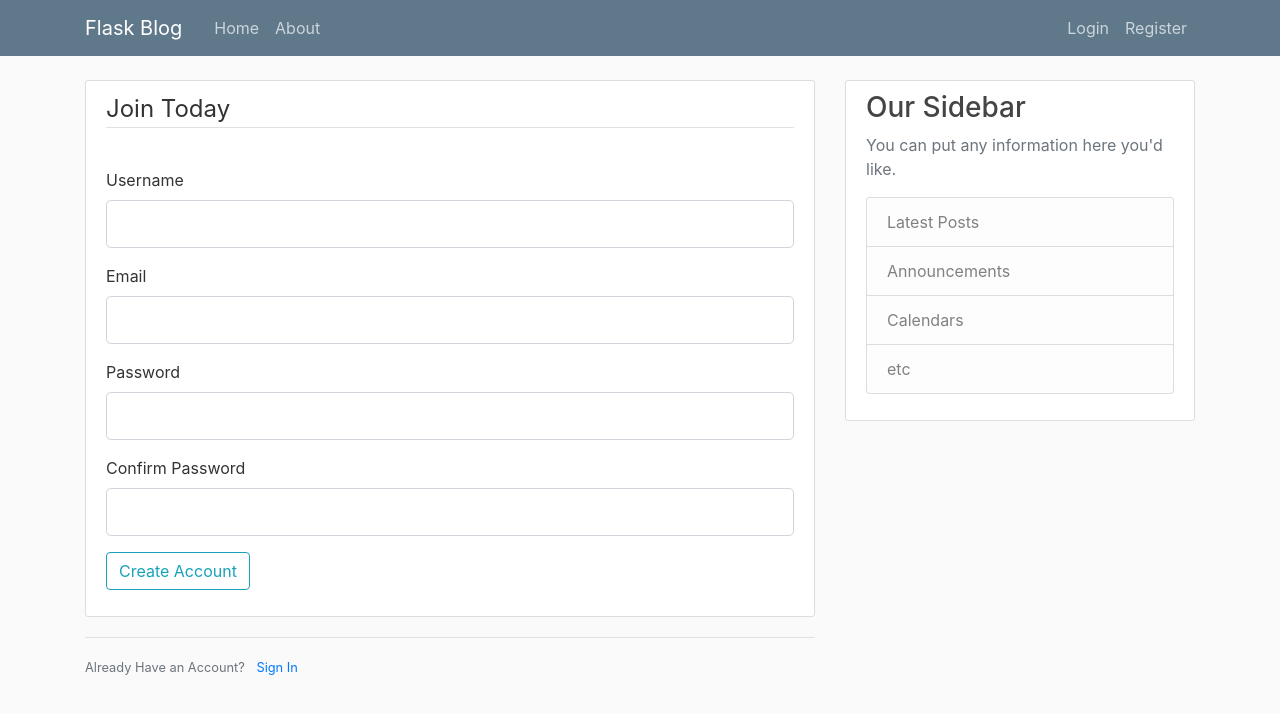
After one commit to kushthaker/doxa, a Flask app: page /register in a window 1280 px wide. The commit adds this page. Shown: the top 714 px of the page. Run offline with Flask 2, Linux system fonts and the light colour scheme; some libraries are stand-ins or nearby versions.

Commit message:
add forms for register/login with flask_wtf

```diff
--- a/application.py
+++ b/application.py
@@ -1,7 +1,10 @@
-from flask import Flask, render_template, url_for
+from flask import Flask, render_template, url_for, flash, redirect
+from forms import RegistrationForm, LoginForm
 
 application = Flask(__name__)
 app = application
+app.config['SECRET_KEY'] = '7a273729d601733097ead8f655a410eb'
+
 
 posts = [
 	{
@@ -25,14 +28,32 @@ posts = [
 ]
 
 @app.route("/")
-@app.route("/cheese")
-@app.route("/fromage")
-def hello():
+def home():
     return render_template('home.html', posts=posts)
 
 @app.route("/about")
 def about():
-	return render_template('about.html', title="about")
+	return render_template('about.html', title="About")
+
+
+@app.route("/register", methods=['GET','POST'])
+def register():
+	form = RegistrationForm()
+	if form.validate_on_submit():
+		flash(f'Account created for {form.username.data}!', 'success')
+		return redirect(url_for('home'))
+	return render_template('register.html', title='Register', form=form)
+
+@app.route("/login", methods=['GET','POST'])
+def login():
+	form = LoginForm()
+	if form.email.data == 'abc@eee.com' and form.password.data == 'password':
+		flash(f'Login successful for {form.email.data}', 'success')
+		return redirect(url_for('home'))
+	else:
+		flash(f'Login unsuccessful. Please check user and pass', 'danger')
+	return render_template('login.html', title='Login', form=form)
+
 
 if __name__ == "__main__":
     app.debug = True
--- /dev/null
+++ b/forms.py
@@ -0,0 +1,16 @@
+from flask_wtf import FlaskForm
+from wtforms import StringField, PasswordField, SubmitField, BooleanField
+from wtforms.validators import DataRequired, Length, Email, EqualTo
+
+class RegistrationForm(FlaskForm):
+	username = StringField('Username', validators=[DataRequired(), Length(min=2,max=20)])
+	email = StringField('Email', validators=[DataRequired(), Email()])
+	password = PasswordField('Password', validators=[DataRequired()])
+	confirm_password = PasswordField('Confirm Password', validators=[DataRequired(), EqualTo('password')])
+	submit = SubmitField('Create Account')
+
+class LoginForm(FlaskForm):
+	email = StringField('Email', validators=[DataRequired(), Email()])
+	password = PasswordField('Password', validators=[DataRequired()])
+	remember = BooleanField('Remember Me')
+	submit = SubmitField('Login')
--- a/templates/home.html
+++ b/templates/home.html
@@ -1,6 +1,6 @@
 {% extends "layout.html" %}
 {% block content %}
-<h3><i>The</i> Callum Mitchell, Master of Legalese.</h3>
+<h3>Callum Mitchell, Master of Legalese.</h3>
 {% for post in posts %}
 <article class="media content-section">
 	<div class="media-body">
--- a/templates/layout.html
+++ b/templates/layout.html
@@ -21,13 +21,13 @@
 				</button>
 				<div class="collapse navbar-collapse" id="navbarToggle">
 					<div class="navbar-nav mr-auto">
-						<a class="nav-item nav-link" href="/">Home</a>
-						<a class="nav-item nav-link" href="/about">About</a>
+						<a class="nav-item nav-link" href="{{url_for('home')}}">Home</a>
+						<a class="nav-item nav-link" href="{{url_for('about')}}">About</a>
 					</div>
 					<!-- Navbar Right Side -->
 					<div class="navbar-nav">
-						<a class="nav-item nav-link" href="/login">Login</a>
-						<a class="nav-item nav-link" href="/register">Register</a>
+						<a class="nav-item nav-link" href="{{url_for('login')}}">Login</a>
+						<a class="nav-item nav-link" href="{{url_for('register')}}">Register</a>
 					</div>
 				</div>
 			</div>
@@ -37,6 +37,15 @@
 	<main role="main" class="container">
 		<div class="row">
 			<div class="col-md-8">
+				{% with messages = get_flashed_messages(with_categories=true) %}
+					{% if messages %}
+						{% for category, message in messages %}
+							<div class="alert alert-{{category}}">
+								{{message}}
+							</div>
+						{% endfor %}
+					{% endif %}
+				{% endwith %}
 				{% block content %}{% endblock %}
 			</div>
 			<div class="col-md-4">
--- /dev/null
+++ b/templates/register.html
@@ -0,0 +1,71 @@
+{% extends "layout.html" %}
+{% block content %}
+	<div class="content-section">
+		<form method="POST" action="">
+			{{ form.hidden_tag() }}
+			<fieldset class="form-group">
+				<legend class="border-bottom mb-4">Join Today</legend>
+			</fieldset>
+			<div class=form-group>
+				{{form.username.label(class="form-control-label")}}
+				{% if form.username.errors %}
+					{{form.username(class="form-control form-control-lg is-invalid")}}
+					<div class="invalid-feedback">
+						{% for error in form.username.errors  %}
+							<span>{{error}}</span>
+						{% endfor %}
+					</div>
+				{% else %}
+					{{form.username(class="form-control form-control-lg")}}
+				{% endif %}
+			</div>
+			<div class=form-group>
+				{{form.email.label(class="form-control-label")}}
+				{% if form.email.errors %}
+					{{form.email(class="form-control form-control-lg is-invalid")}}
+					<div class="invalid-feedback">
+						{% for error in form.email.errors  %}
+							<span>{{error}}</span>
+						{% endfor %}
+					</div>
+				{% else %}
+					{{form.email(class="form-control form-control-lg")}}
+				{% endif %}
+			</div>
+			<div class=form-group>
+				{{form.password.label(class="form-control-label")}}
+				{% if form.password.errors %}
+					{{form.password(class="form-control form-control-lg is-invalid")}}
+					<div class="invalid-feedback">
+						{% for error in form.password.errors  %}
+							<span>{{error}}</span>
+						{% endfor %}
+					</div>
+				{% else %}
+					{{form.password(class="form-control form-control-lg")}}
+				{% endif %}
+			</div>
+			<div class=form-group>
+				{{form.confirm_password.label(class="form-control-label")}}
+				{% if form.confirm_password.errors %}
+					{{form.confirm_password(class="form-control form-control-lg is-invalid")}}
+					<div class="invalid-feedback">
+						{% for error in form.confirm_password.errors  %}
+							<span>{{error}}</span>
+						{% endfor %}
+					</div>
+				{% else %}
+					{{form.confirm_password(class="form-control form-control-lg")}}
+				{% endif %}
+				</div>
+			<div class="form-group">
+				{{ form.submit(class="btn btn-outline-info") }}
+			</div>
+		</form>
+	</div>
+	<div class="border-top pt-3">
+		<small class="text-muted">
+			Already Have an Account? <a class="ml-2" href="{{url_for('login')}}">Sign In</a>
+		</small>
+	</div>
+{% endblock content %}
```
Also changed, not shown: requirements.txt (+14 -0 lines), templates/login.html (added, +52 -0 lines).
